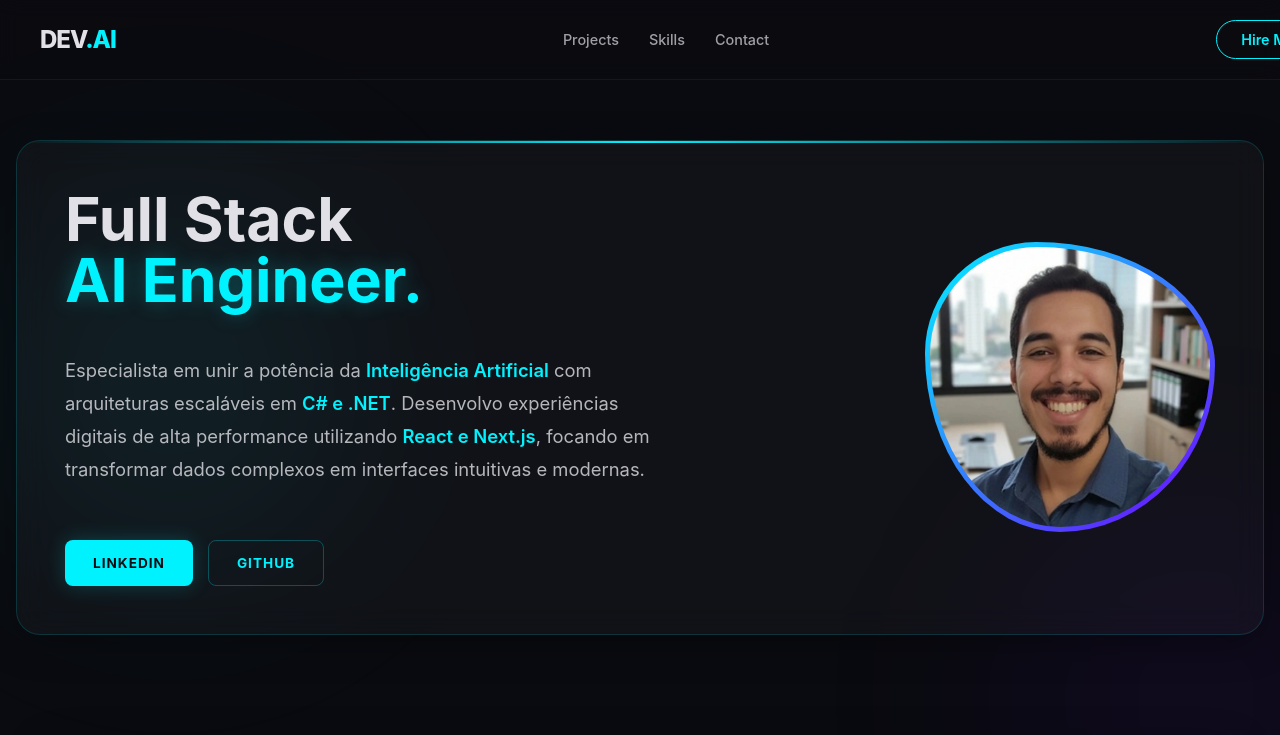
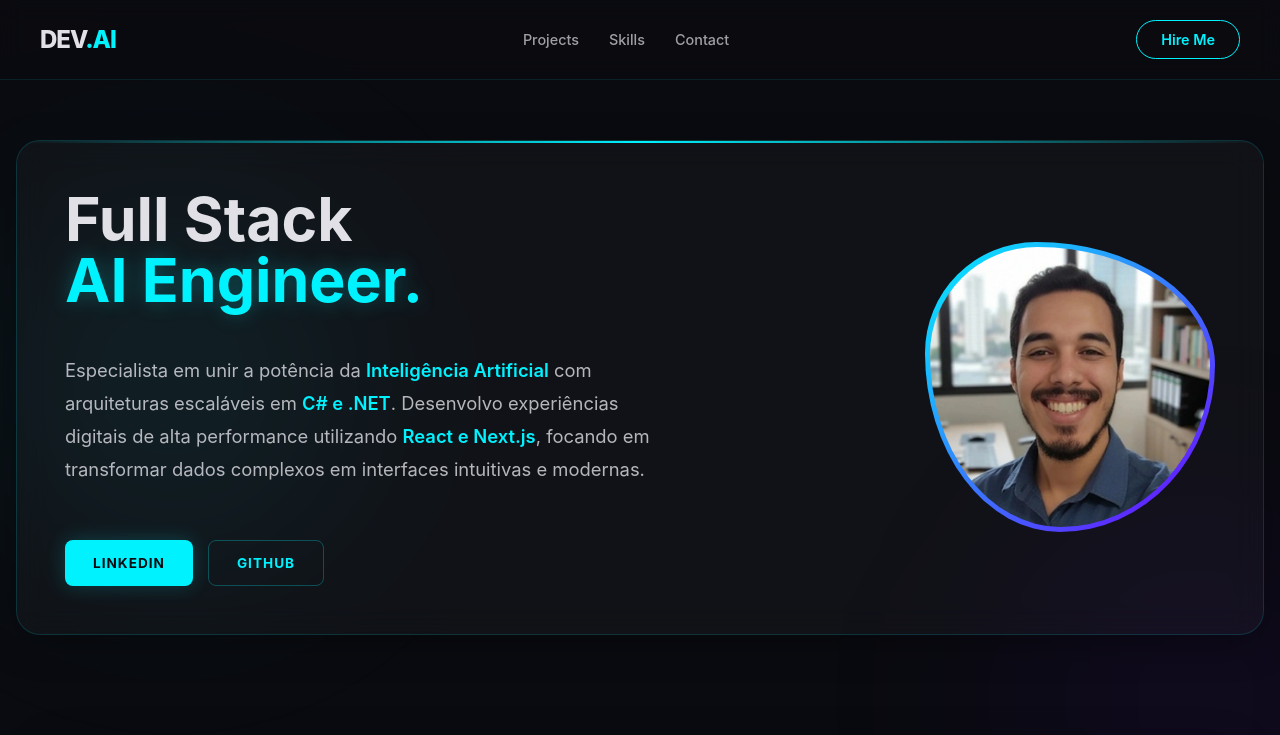
Before and after one commit to PatricAugusto/Portfolio-v3.0.0, a Next.js app: page / in a window 1280 px wide. Shown: the top 735 px of the page. Built offline with nearby package versions, Linux system fonts and the light colour scheme.

Commit message:
fix: resolve navbar overflow and align content with global UI max-width

```diff
--- a/src/components/Navbar.js
+++ b/src/components/Navbar.js
@@ -8,18 +8,16 @@ const NavContainer = styled.nav`
   top: 0;
   left: 0;
   width: 100%;
-  padding: 20px 40px;
+  height: 80px;
   display: flex;
-  justify-content: space-between;
+  justify-content: center;
   align-items: center;
   background: rgba(10, 11, 16, 0.8);
-  backdrop-filter: blur(10px);
+  backdrop-filter: blur(12px);
+  -webkit-backdrop-filter: blur(12px);
   z-index: 1000;
-  border-bottom: 1px solid rgba(255, 255, 255, 0.05);
-
-  @media (max-width: 768px) {
-    padding: 20px;
-  }
+  border-bottom: 1px solid rgba(0, 242, 255, 0.1);
+  box-sizing: border-box;
 `;
 
 const Logo = styled.div`
@@ -57,6 +55,19 @@ const NavLink = styled(Link)`
   }
 `;
 
+const NavContent = styled.div`
+  width: 100%;
+  max-width: 1200px;
+  padding: 0 40px;
+  display: flex;
+  justify-content: space-between;
+  align-items: center;
+
+  @media (max-width: 768px) {
+    padding: 0 20px;
+  }
+`;
+
 const HireButton = styled.a`
   background: transparent;
   border: 1px solid ${props => props.theme.colors.secondary};
@@ -89,6 +100,7 @@ export default function Navbar() {
 
   return (
     <NavContainer>
+      <NavContent>
       <Logo>
         DEV<span>.AI</span>
       </Logo>
@@ -107,6 +119,7 @@ export default function Navbar() {
       >
         Hire Me
       </HireButton>
+      </NavContent>
     </NavContainer>
   );
 }
```
